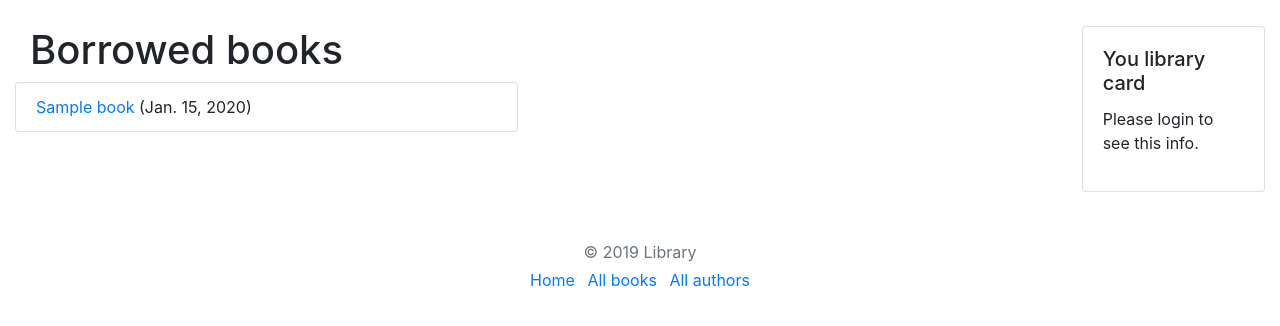
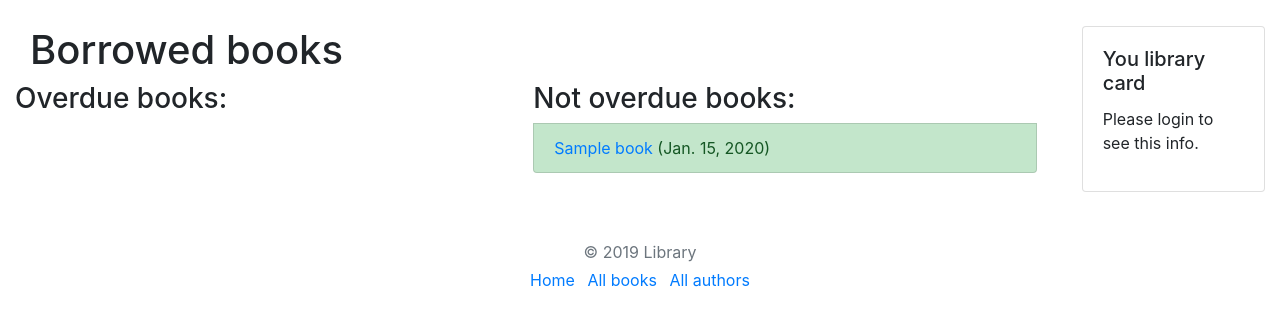
Before and after one commit to Blizzardnya/Locallibrary, a Django app: template accounts/templates/accounts/books/bookinstance_list_borrowed_user.html in a window 1280 px wide. Shown: the part 56-382 px from the top of the page. Run offline with Django 3.2, Linux system fonts and the light colour scheme; the template is opened without the code that fills it: values that come from a table or form of the project are taken from there, others are empty; tables that the repository leaves empty hold one stand-in row (values such as "Sample post"); some libraries are stand-ins or nearby versions.

Commit message:
List borrowed by user change

```diff
--- a/accounts/templates/accounts/books/bookinstance_list_borrowed_user.html
+++ b/accounts/templates/accounts/books/bookinstance_list_borrowed_user.html
@@ -5,14 +5,33 @@
         <h1>Borrowed books</h1>
         <div class="row">
             <ul class="list-group col-md-6">
+                <h3>Overdue books: </h3>
                 {% for bookinst in bookinstance_list %}
-                    <li class="list-group-item {% if bookinst.is_overdue %}list-group-item-danger{% endif %}">
-                        <a href="{% url 'book-detail' bookinst.book.pk %}">{{bookinst.book.title}}</a> ({{ bookinst.due_back }})
-                    </li>
-                    {% if forloop.counter|divisibleby:"6" %}
-                        </ul>
-                        <ul class="list-group col-md-6">
+                    {% if bookinst.is_overdue %}
+                        <li class="list-group-item list-group-item-danger">
+                            <a href="{% url 'book-detail' bookinst.book.pk %}">{{bookinst.book.title}}</a> ({{ bookinst.due_back }})
+                        </li>
                     {% endif %}
+{#                    {% if forloop.counter|divisibleby:"6" %}#}
+{#                        </ul>#}
+{#                        <ul class="list-group col-md-6">#}
+{#                    {% endif %}#}
+                {% empty %}
+                    <p>There are no overdue books borrowed.</p>
+                {% endfor %}
+            </ul>
+            <ul class="list-group col-md-6">
+                <h3>Not overdue books: </h3>
+                {% for bookinst in bookinstance_list %}
+                    {% if not bookinst.is_overdue %}
+                        <li class="list-group-item list-group-item-success">
+                            <a href="{% url 'book-detail' bookinst.book.pk %}">{{bookinst.book.title}}</a> ({{ bookinst.due_back }})
+                        </li>
+                    {% endif %}
+{#                    {% if forloop.counter|divisibleby:"6" %}#}
+{#                        </ul>#}
+{#                        <ul class="list-group col-md-6">#}
+{#                    {% endif %}#}
                 {% empty %}
                     <p>There are no books borrowed.</p>
                 {% endfor %}
--- a/accounts/views.py
+++ b/accounts/views.py
@@ -1,4 +1,3 @@
-from django.shortcuts import render
 from django.views import generic
 from django.contrib.auth.mixins import LoginRequiredMixin, PermissionRequiredMixin
 
```
